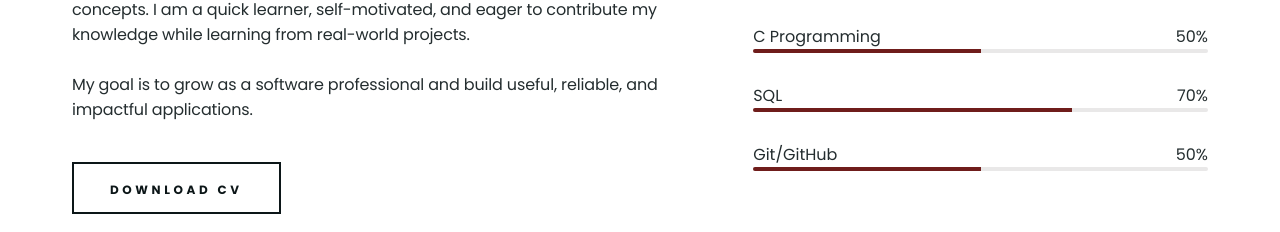
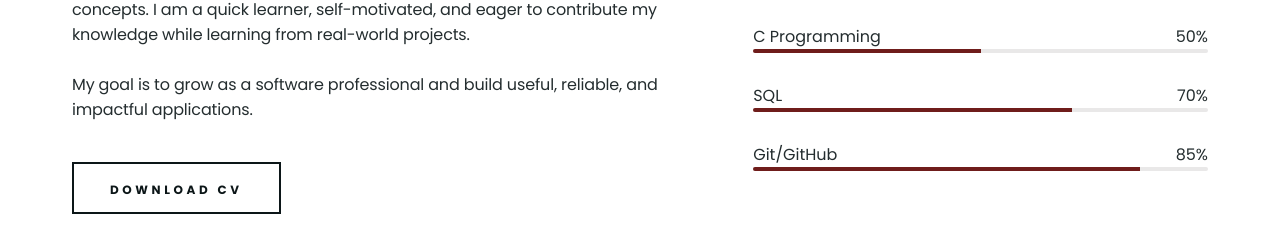
Before and after one commit to 78Akshay/akshay-portfolio, a plain HTML site: page index.html in a window 1280 px wide. Shown: the part 1231-1463 px from the top of the page. Drawn offline with nearby package versions, Linux system fonts and the light colour scheme.

Commit message:
Update Git GitHub skill to 85 percent

```diff
--- a/index.html
+++ b/index.html
@@ -169,9 +169,9 @@
 
 <div class="skill">
   <div class="skill-title">Git/GitHub</div>
-  <div class="skill-percent">50%</div>
+  <div class="skill-percent">85%</div>
   <div class="skill-bar__progress">
-    <div class="skill-bar__fill" data-progress="50"></div>
+    <div class="skill-bar__fill" data-progress="85"></div>
   </div>
 </div>
             </div>
```
